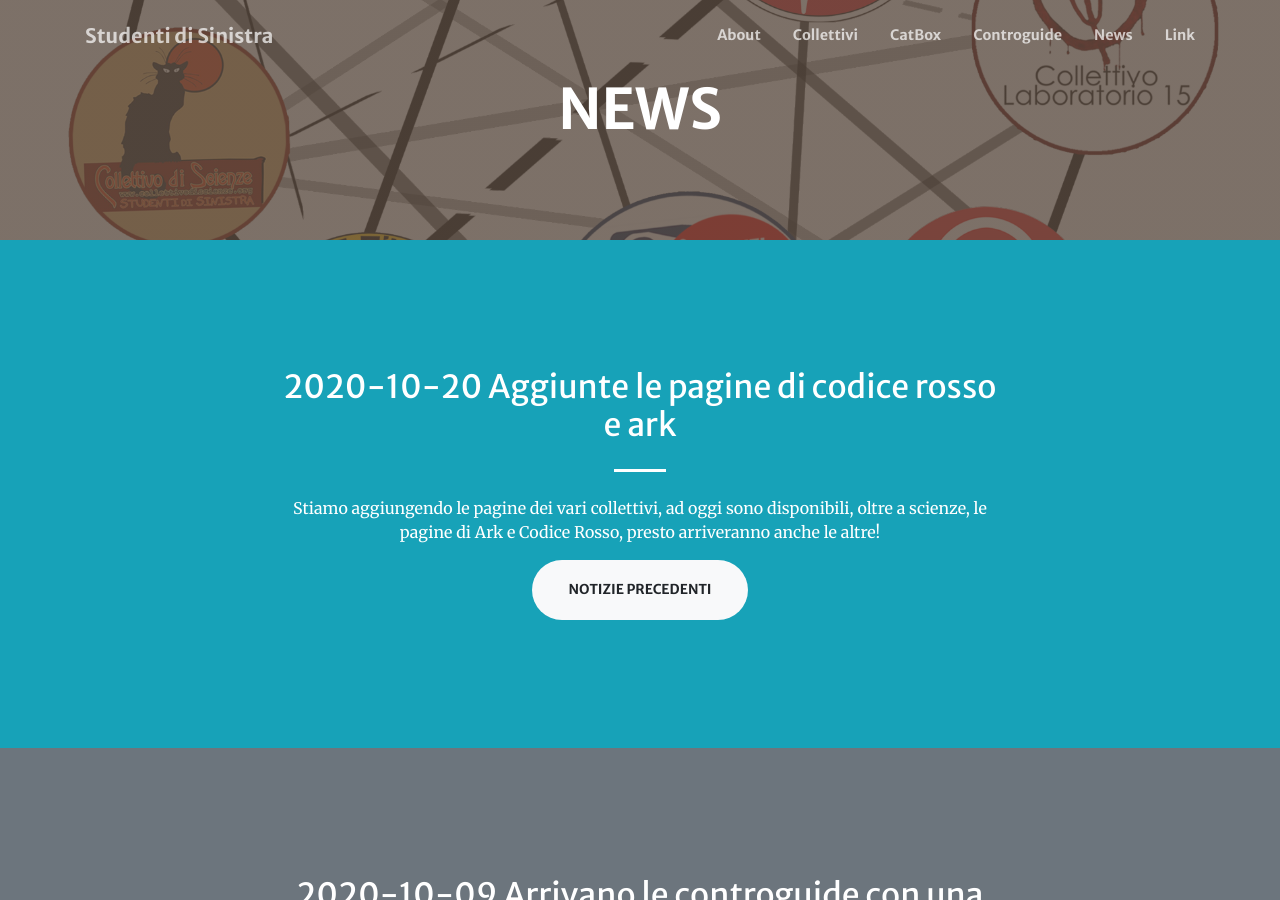
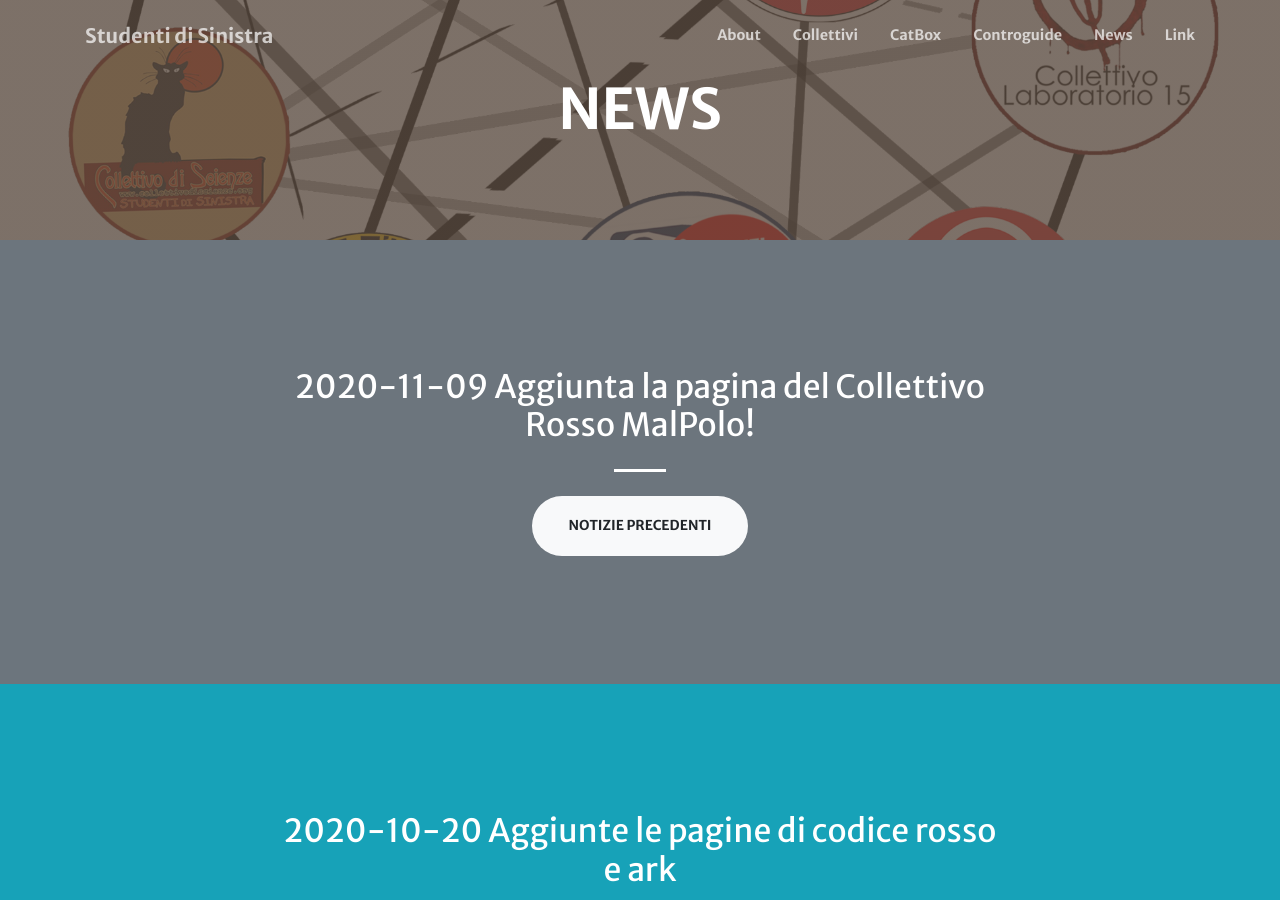
Before and after one commit to studentidisinistra/studentidisinistra.github.io, a Jekyll site: the page built from news.md, in a window 1280 px wide and 900 px high. Built offline with Jekyll 4.4.1, drawn with Linux system fonts in a browser that asks for light colours; nearby versions of some CDN libraries.

Commit message:
notizia pagina malpolo

```diff
--- a/news.md
+++ b/news.md
@@ -10,6 +10,14 @@ menus:
     weight: 2
 
 sections:
+  - type: call-to-action.html
+    section_id: post7
+    background_style: bg-secondary
+    title: 2020-11-09 Aggiunta la pagina del Collettivo Rosso MalPolo!
+    actions:
+      - title: notizie precedenti
+        url: '#post6'
+        class: btn-light
   - type: call-to-action.html
     section_id: post6
     background_style: bg-info
```
